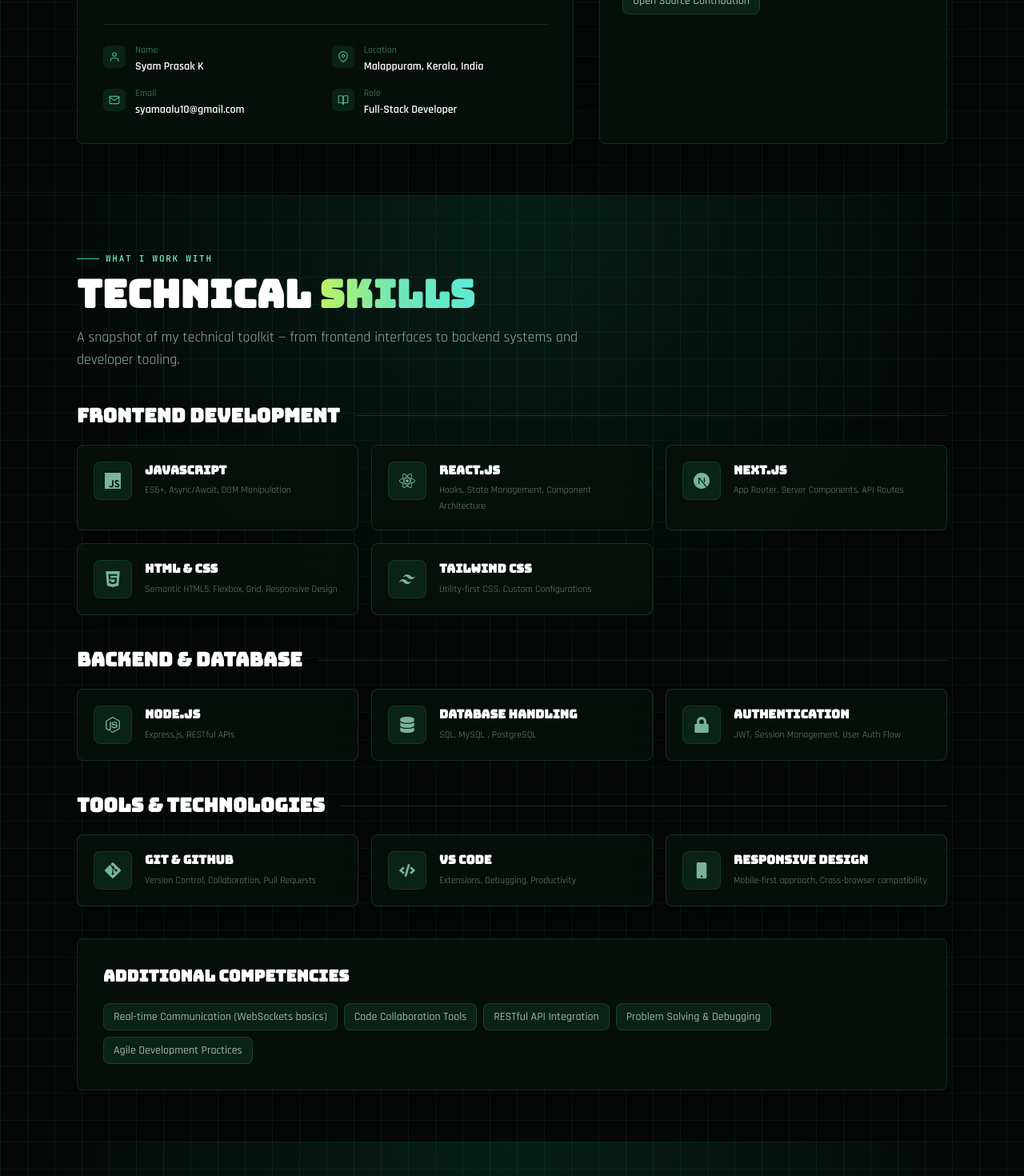
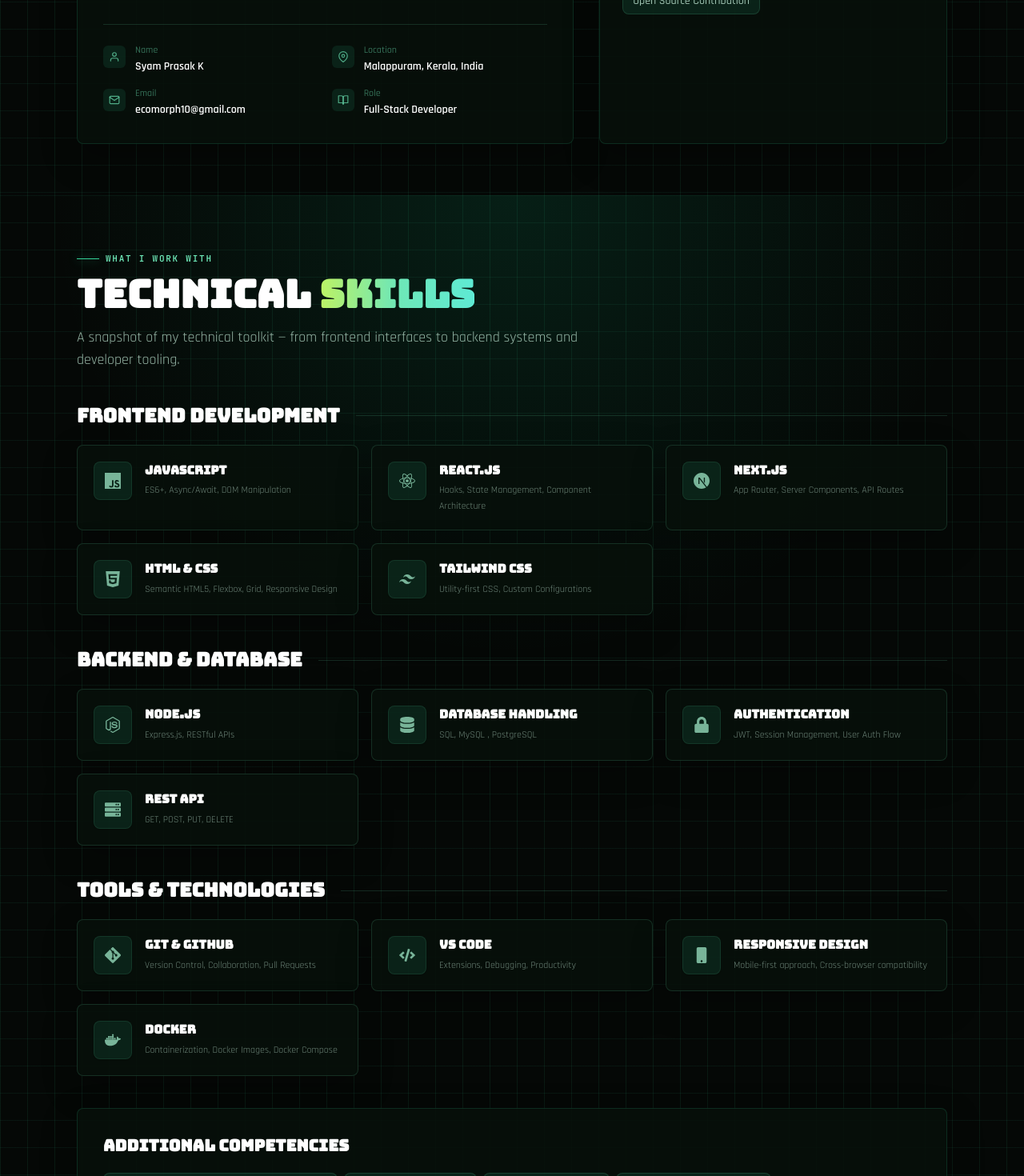
Before and after one commit to syamprasadkalarikkal/portfolio, a Next.js app: page / in a window 1280 px wide. Shown: the part 1660-3130 px from the top of the page at 80% size. Built offline with nearby package versions, Linux system fonts and the light colour scheme.

Commit message:
skills updated

```diff
--- a/data/personal.js
+++ b/data/personal.js
@@ -2,7 +2,7 @@ export const personalData = {
   name: "Syam Prasak K",
   role: "Full-Stack Developer",
   tagline: "",
-  email: "syamaalu10@gmail.com",
+  email: "ecomorph10@gmail.com",
   phone: "+91 9567342344",
   location: "Malappuram, Kerala, India",
   github: "https://github.com/syamprasadkalarikkal",
--- a/data/skills.js
+++ b/data/skills.js
@@ -47,6 +47,11 @@ export const skillsData = {
           name: "Authentication",
           level: "Intermediate",
           description: "JWT, Session Management, User Auth Flow"
+        },
+        {
+          name: "REST API",
+          level: "Intermediate",
+          description: "GET, POST, PUT, DELETE"
         }
       ]
     },
@@ -67,6 +72,11 @@ export const skillsData = {
           name: "Responsive Design",
           level: "Advanced",
           description: "Mobile-first approach, Cross-browser compatibility"
+        },
+        {
+          name: "Docker",
+          level: "Beginner",
+          description: "Containerization, Docker Images, Docker Compose"
         }
       ]
     },
```
